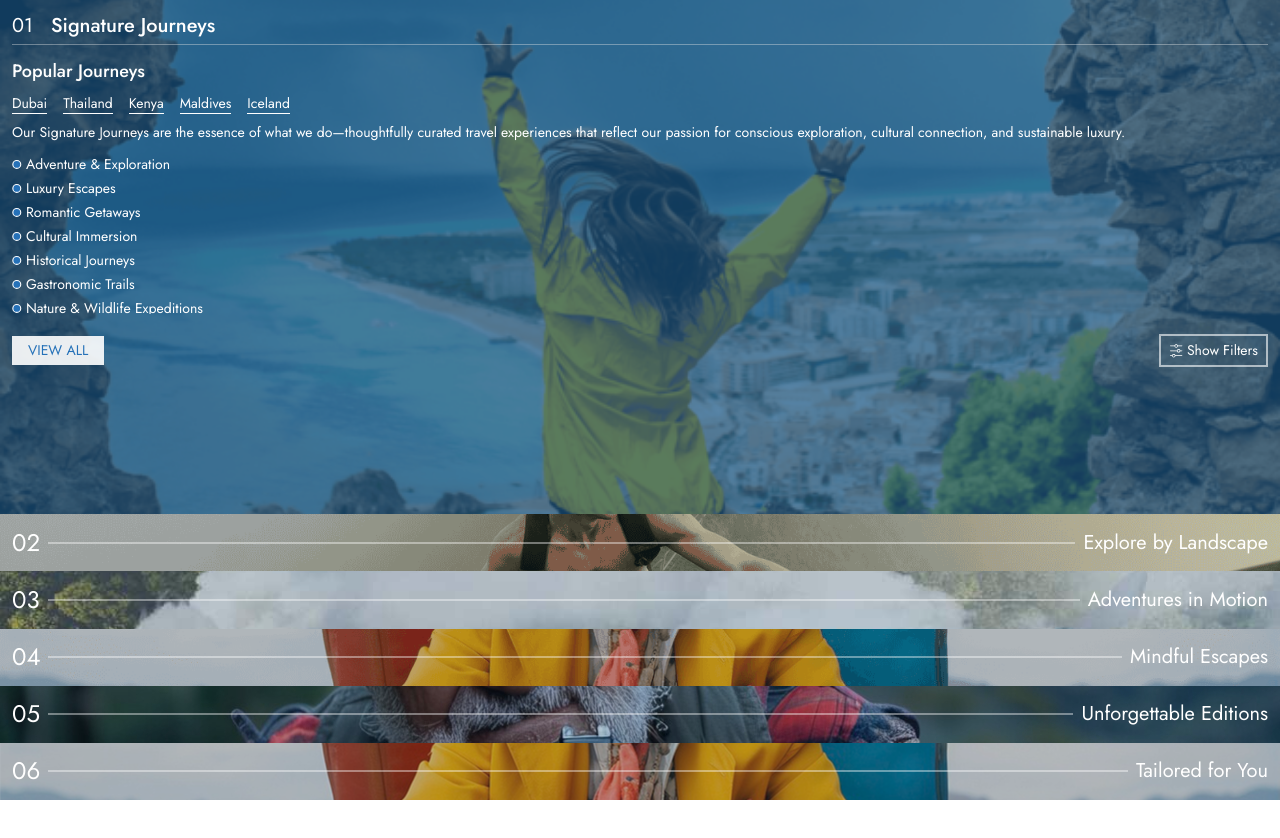
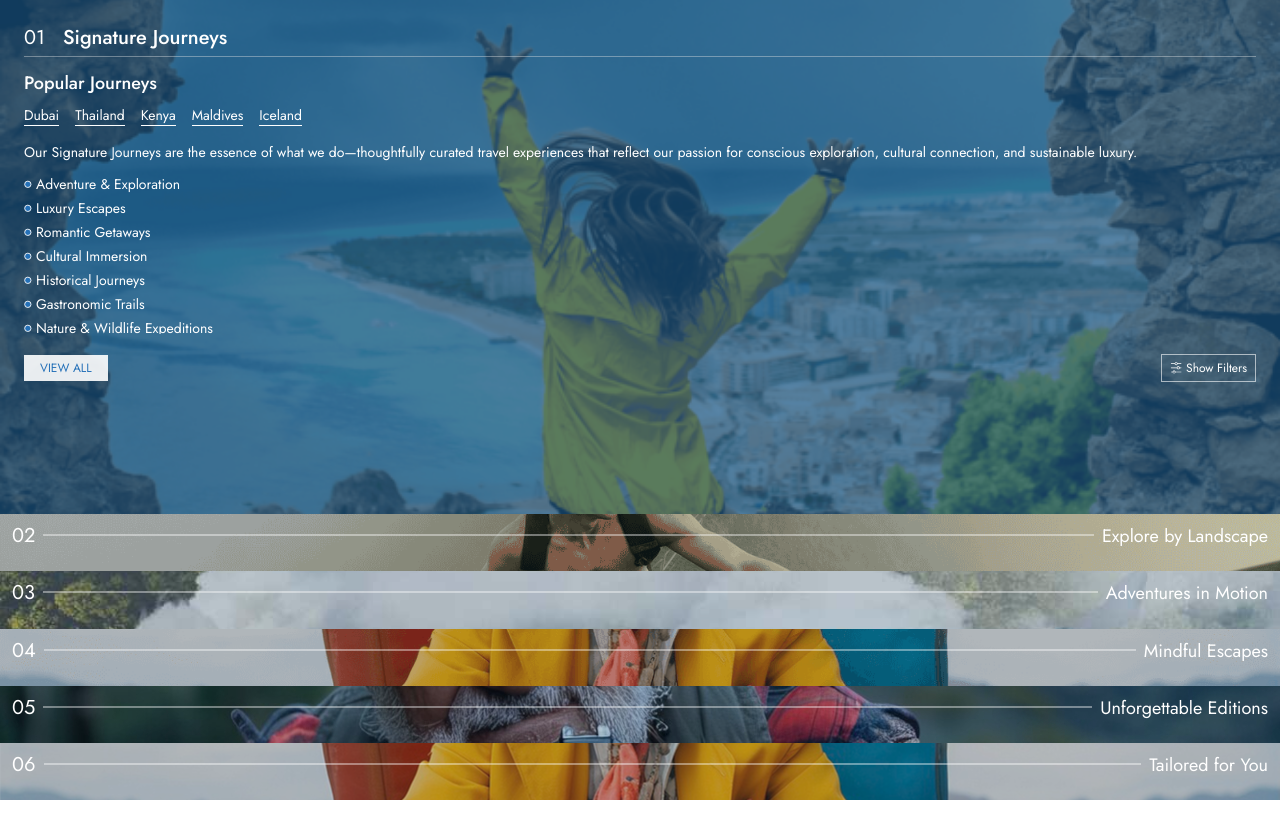
Before and after one commit to SaifuMak/blueterra-frontend, a Next.js app in the folder blueterra/: page / in a window 1280 px wide. Both pictures are taken after a click on the element 640 px from the left and 66 px from the top of the page. Shown: the top 838 px of the page. Built offline with nearby package versions, Linux system fonts and the light colour scheme.

Commit message:
new commit

```diff
--- a/blueterra/app/page.jsx
+++ b/blueterra/app/page.jsx
@@ -138,7 +138,7 @@ export default function Home() {
       /> */}
 
 
-      <div className="w-full h-screen flex flex-col ">
+      <div className="w-full h-screen  flex flex-col ">
         {CardData?.map((card, index) => (
           <div key={index} ref={(e) => (mobileVerticalTilesRef[index] = e)} onClick={() => setSelectedVerticalTileMobile(index)} className={`  transition-all duration-500 ease-in-out relative ${selectedVerticalTileMobile === index ? 'flex-9' : 'flex-1'} `}>
             <Image
@@ -149,16 +149,17 @@ export default function Home() {
               style={{ objectFit: 'cover', objectPosition: 'center' }}
             />
 
+
             <div className={`absolute ${selectedVerticalTileMobile === index ? "opacity-0" : " opacity-100"} text-white transition-all duration-500 ease-in-out inset-0   bg-[#00284680]/50`}>
-              <div className="flex justify-center w-full h-full px-3 items-center space-x-2">
-                <span className="text-2xl font-normal">{card.number}</span>
+              <div className="flex  w-full h-full px-3 mt-2 space-x-2">
+                <span className="text-xl font-normal">{card.number}</span>
                 <div className="bg-white/40 h-0.5 flex-1 my-3"></div>
-                <p className="text-xl"> {card.tagline}</p>
+                <p className="text-lg"> {card.tagline}</p>
               </div>
             </div>
 
             <div className={`bg-[#104F82D9]/80 text-white transition-all duration-500 ease-in-out absolute inset-0 ${selectedVerticalTileMobile === index ? "opacity-100" : " opacity-0"}`}>
-              <div className=" w-full h-full p-3 ">
+              <div className=" w-full h-full p-6 ">
                 <p className='  text-white text-xl  '>{card.number} <span className='font-medium ml-3'>{card.tagline}</span></p>
                 <hr className=' opacity-40 mt-1'></hr>
                 <h3 className=" text-lg font-medium mt-3">Popular Journeys</h3>
@@ -168,17 +169,17 @@ export default function Home() {
                       <span className="">{destination}</span></div>
                   ))}
                 </div>
-                <p className=" text-sm mt-2 ">Our Signature Journeys are the essence of what we do—thoughtfully curated travel experiences that reflect our passion for conscious exploration, cultural connection, and sustainable luxury.</p>
+                <p className=" text-sm mt-4 ">Our Signature Journeys are the essence of what we do—thoughtfully curated travel experiences that reflect our passion for conscious exploration, cultural connection, and sustainable luxury.</p>
                 <div className="space-y-1 text-sm mt-3 h-[20vh]  gap-x-3 overflow-y-auto  flex flex-col  ">
                   {["Adventure & Exploration", "Luxury Escapes", "Romantic Getaways", "Cultural Immersion", "Historical Journeys", "Gastronomic Trails", "Nature & Wildlife Expeditions", "Safari Experiences", "Polar & Arctic Journeys",].map((feature, index) => (
-                    <div key={index} className=" text-white flex items-center">  <img src="/Icons/dot.svg" alt="dot" className="w-2.5 h-2.5" /> <p className=" ml-1">{feature}</p></div>
+                    <div key={index} className=" text-white flex items-center">  <img src="/Icons/dot.svg" alt="dot" className="w-2 h-2" /> <p className=" ml-1">{feature}</p></div>
                   ))}
                 </div>
 
 
-                <div className=" w-full flex mt-5 text-[14px] items-center justify-between">
+                <div className=" w-full flex mt-5 text-[12px] items-center justify-between">
                   <button className=" w-fit px-4   py-1   bg-white/90  text-brand-blue">VIEW ALL</button>
-                  <button className=" px-2   h-fit py-1   border-2 border-white/60 flex justify-between items-center"><span className="mr-1"><img src='/Icons/filter.svg' className='w-3.5 h-3.5 '></img></span>Show Filters</button>
+                  <button className=" px-2   h-fit py-1   border-1 border-white/60 flex justify-between items-center"><span className="mr-1"><img src='/Icons/filter.svg' className='w-3 h-3 '></img></span>Show Filters</button>
                 </div>
 
               </div>
```
